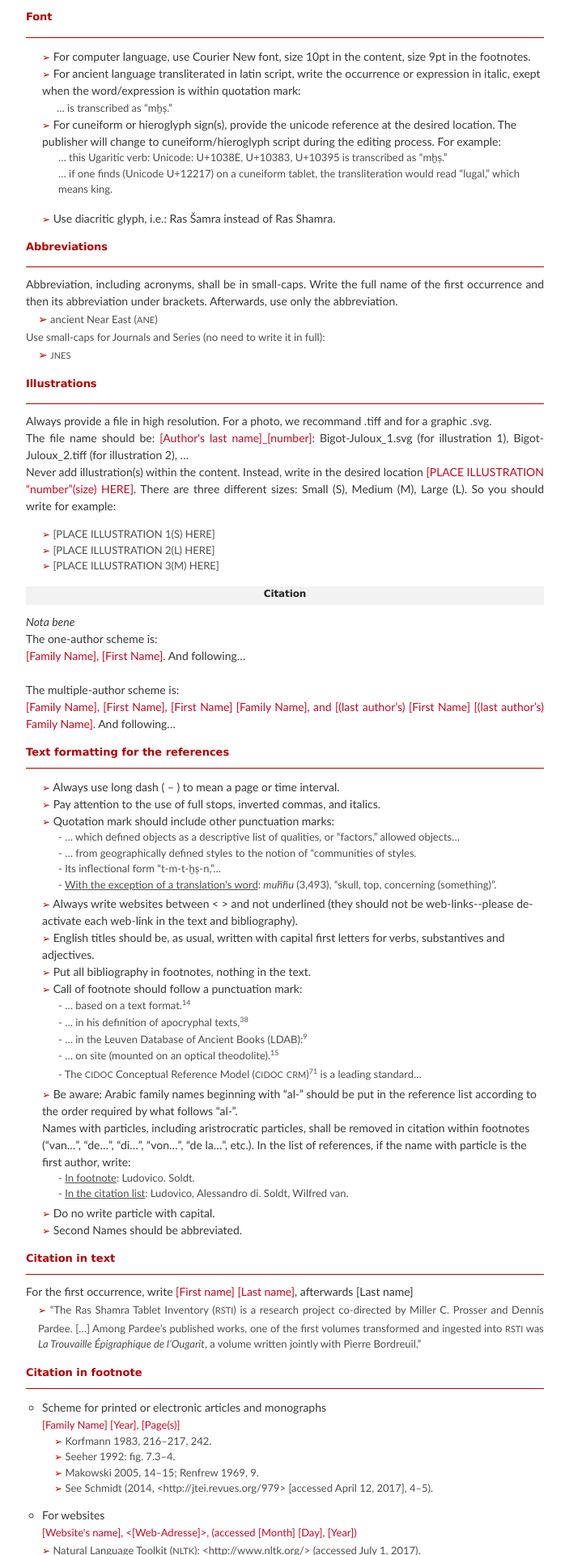
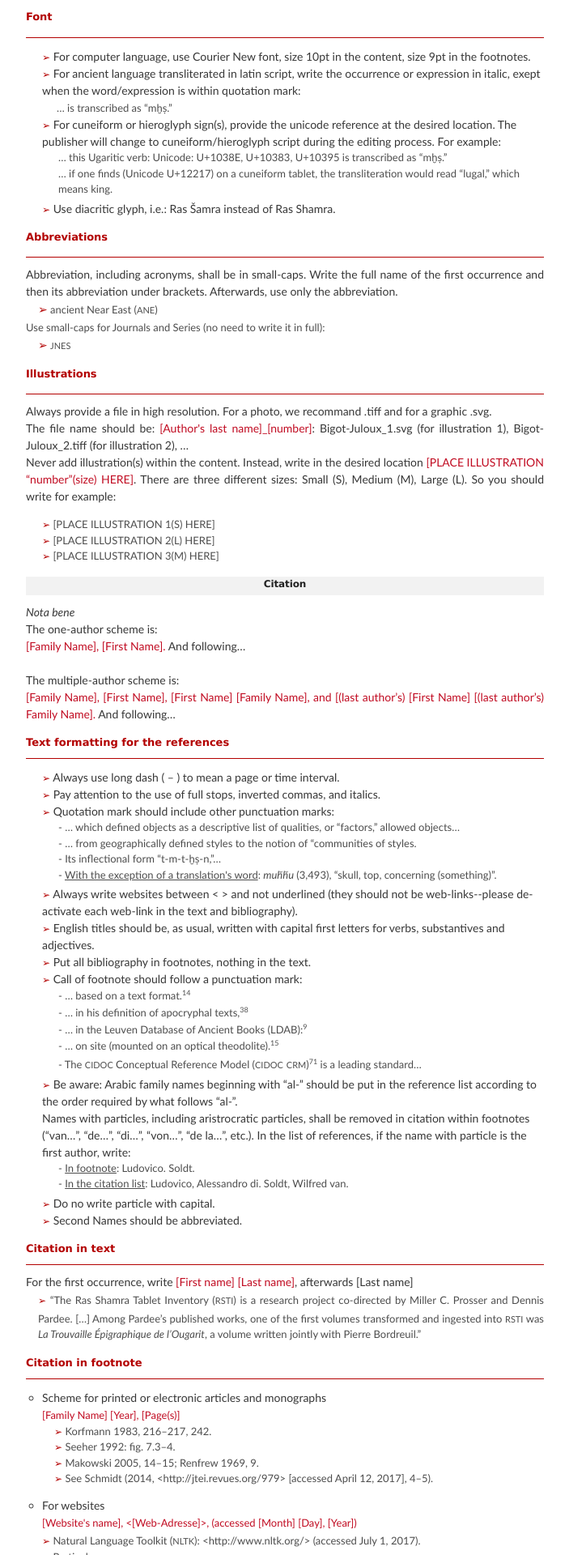
Before and after one commit to vbigot-juloux/ane-research-humanities, a Jekyll site: the page built from docs/Guidelines.md, in a window 1280 px wide. Shown: the part 723-2643 px from the top of the page at 81% size, without its empty margins (288-991 px from the left). Built offline with Jekyll 4.4.1, drawn with Linux system fonts in a browser that asks for light colours; the repository's description, which GitHub fills in, is left out.

Commit message:
Update Guidelines.md

```diff
--- a/docs/Guidelines.md
+++ b/docs/Guidelines.md
@@ -46,7 +46,7 @@ layout: default
   <li>… if one finds (Unicode U+12217) on a cuneiform tablet, the transliteration would read “lugal,” which means king.</li>
       </ul>
       </li>
-   <li><span style="color:#b30000; font-size: 12px;">&#x27A2;</span> Use diacritic glyph, i.e.: Ras Šamra instead of Ras Shamra.</li>
+   <li style="margin-top: -12px"><span style="color:#b30000; font-size: 12px;">&#x27A2;</span> Use diacritic glyph, i.e.: Ras Šamra instead of Ras Shamra.</li>
   </ul>
 
 <h3 style="color:#b30000;">Abbreviations</h3>
```
